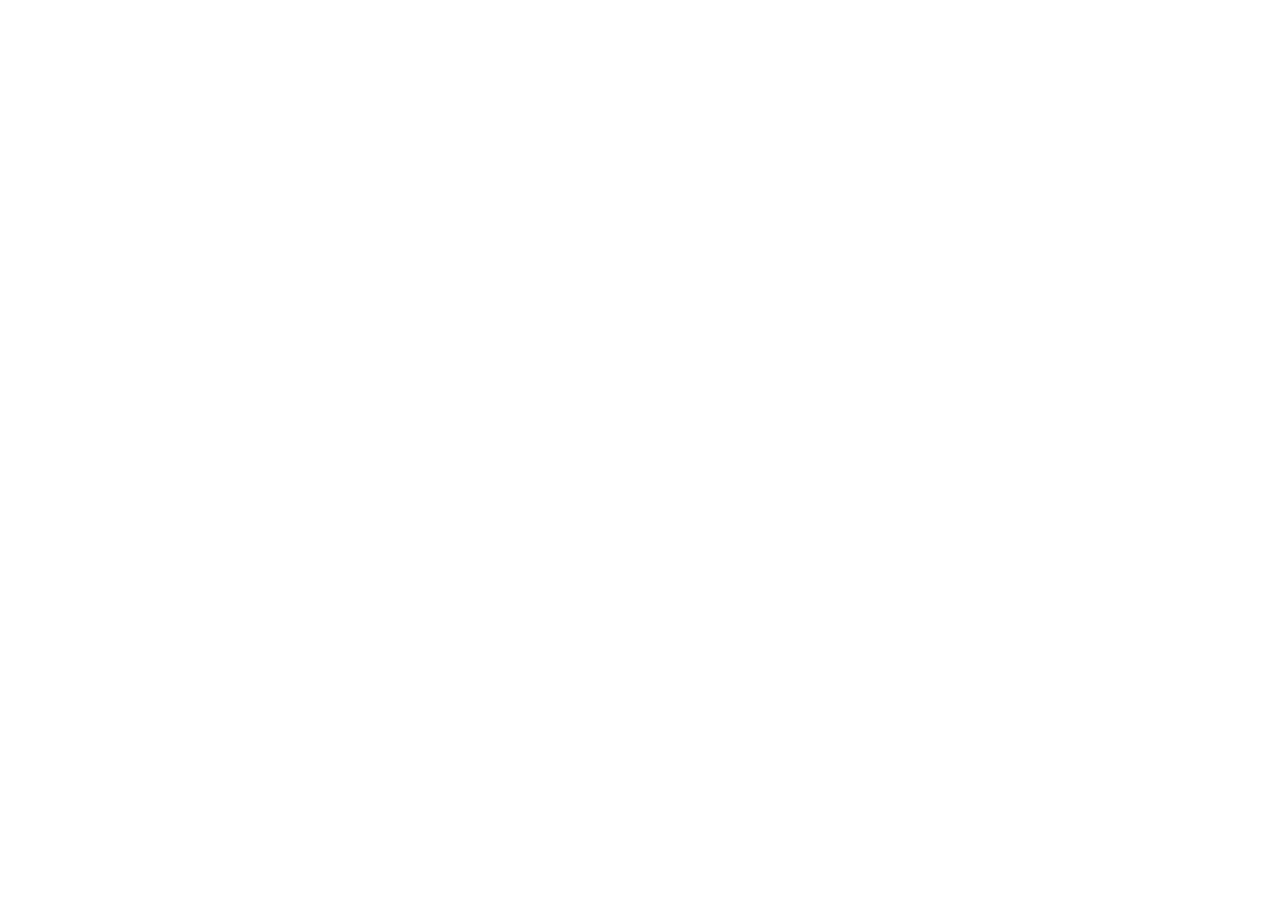
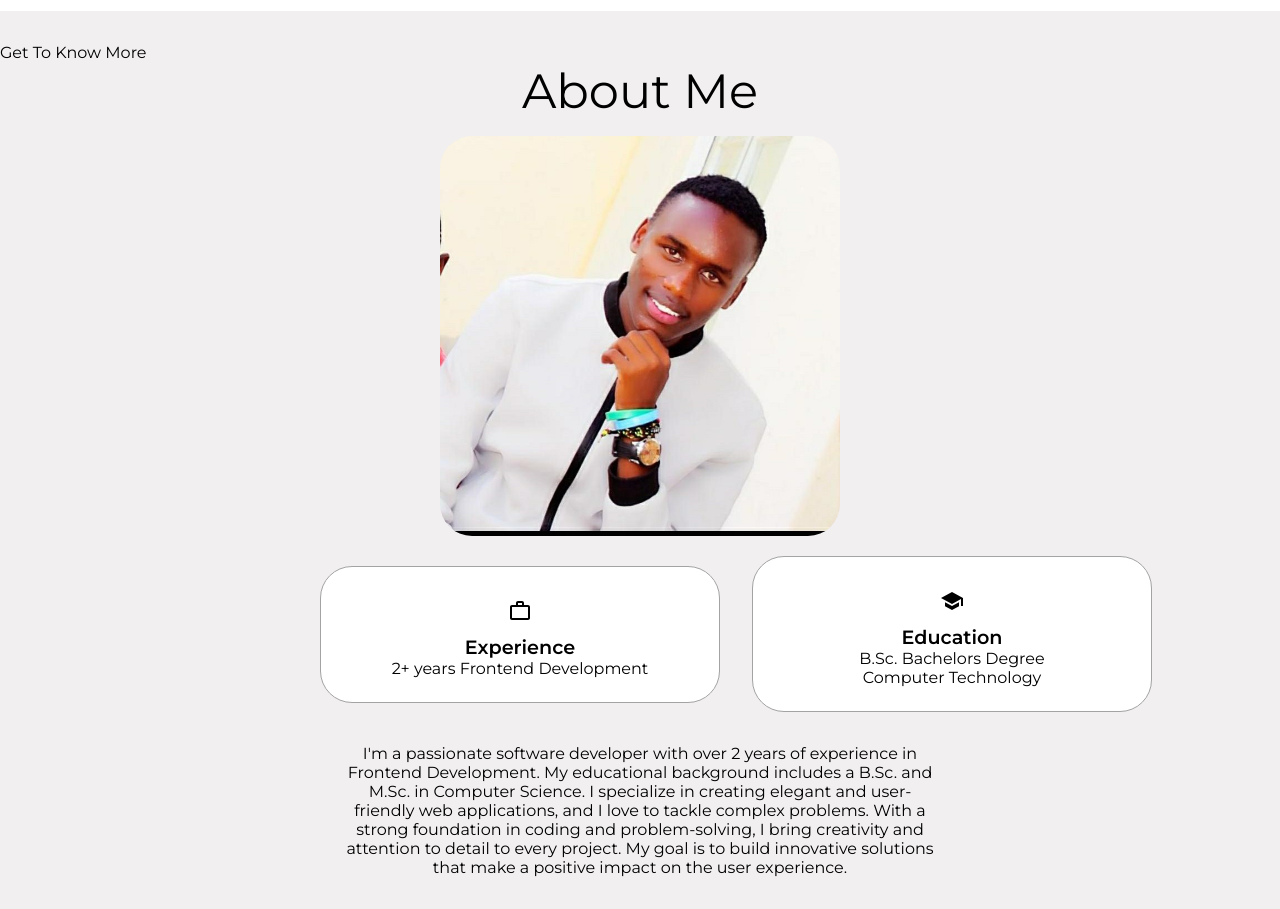
Before and after one commit to HenryJS/Biography, a React (Create React App) app in the folder my-app/: page / in a window 1280 px wide. Shown: the part 700-1609 px from the top of the page. Before the commit the page ends 800 px from the top, so only its background shows below. Built offline with nearby package versions, Linux system fonts and the light colour scheme.

Commit message:
further UI updates

```diff
--- a/my-app/src/App.js
+++ b/my-app/src/App.js
@@ -1,4 +1,5 @@
 import './App.css';
+import About from './Components/about';
 import Header from './Components/header';
 import Home from './Components/home';
 
@@ -7,6 +8,7 @@
     <div className="App">
       <Header />
       <Home />
+      <About />
     </div>
   );
 }
--- /dev/null
+++ b/my-app/src/Components/about.js
@@ -0,0 +1,44 @@
+import React from 'react';
+import SchoolIcon from '@mui/icons-material/School';
+import ExperienceIcon from '@mui/icons-material/WorkOutline';
+import Me from '../Assets/me.jpg';
+import './styles/about.css';
+
+const About = () => {
+  return (
+    <section id="about" className="about-section">
+      <div className="section__text__p1">Get To Know More</div>
+      <div className="title">About Me</div>
+      <div className="section-container">
+        <div className="section__pic-container">
+          <img src={Me} alt="/" className="about-pic" />
+        </div>
+        <div className="about-details-container">
+          <div className="about-containers">
+            <div className="details-container">
+              <ExperienceIcon className="icon" />
+              <div className="icon-title">Experience</div>
+              <div className="icon-description">2+ years Frontend Development</div>
+            </div>
+            <div className="details-container">
+              <SchoolIcon className="icon" />
+              <div className="icon-title">Education</div>
+              <div className="icon-description">B.Sc. Bachelors Degree<br />Computer Technology</div>
+            </div>
+          </div>
+          <div className="text-container">
+          <p>
+              I'm a passionate software developer with over 2 years of experience in Frontend Development.
+              My educational background includes a B.Sc. and M.Sc. in Computer Science.
+              I specialize in creating elegant and user-friendly web applications, and I love to tackle complex problems.
+              With a strong foundation in coding and problem-solving, I bring creativity and attention to detail to every project.
+              My goal is to build innovative solutions that make a positive impact on the user experience.
+            </p>
+          </div>
+        </div>
+      </div>
+    </section>
+  );
+};
+
+export default About;
--- /dev/null
+++ b/my-app/src/Components/styles/about.css
@@ -0,0 +1,80 @@
+.about-section {
+    position: relative;
+    padding: 4vh 0;
+    background-color: #f1efef;
+  }
+
+  .section-text-p1 {
+    font-size: 1.5rem;
+    color: rgb(85, 85, 85);
+    text-align: center ;
+  }
+
+  .title {
+    font-size: 3rem;
+    text-align: center;
+    margin-bottom: 1rem;
+  }
+
+  .about-containers {
+    gap: 2rem;
+    margin-bottom: 2rem;
+    display: flex;
+    margin-top: 20px;
+    align-items: center;
+    margin-left: 25%;
+  }
+
+  .about-details-container {
+    display: flex;
+    flex-direction: column;
+    justify-content: center;
+  }
+
+  .about-pic {
+    border-radius: 2rem;
+    width: 100%;
+    max-width: 400px;
+    display: block;
+    margin: 0 auto; /* Center the image */
+  }
+
+  .section-text-p1 {
+    font-size: 1.5rem;
+    color: rgb(85, 85, 85);
+    text-align: center;
+    margin-left: 2rem; /* Increase margin-left */
+  }
+
+
+  .details-container {
+    padding: 1.5rem;
+    flex: 1;
+    background: white;
+    border-radius: 2rem;
+    border: rgb(53, 53, 53) 0.1rem solid;
+    border-color: rgb(163, 163, 163);
+    text-align: center;
+    align-items: center;
+    max-width: 400px;
+  }
+
+  .icon {
+    font-size: 2rem;
+    margin-bottom: 1rem;
+  }
+
+  .icon-title {
+    font-weight: bold;
+    font-size: 1.2rem;
+  }
+
+  .icon-description {
+    text-align: center;
+  }
+
+  .text-container {
+    text-align:center;
+    max-width: 600px;
+    margin: 0 auto;
+  }
```
Also changed, not shown: my-app/src/Assets/me.jpg (added).
